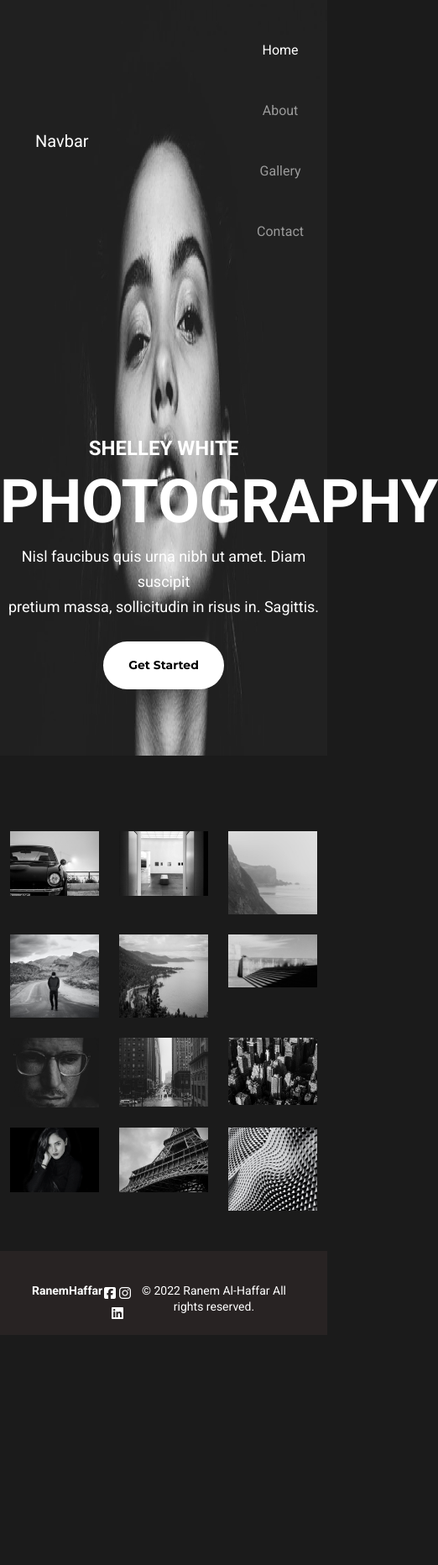
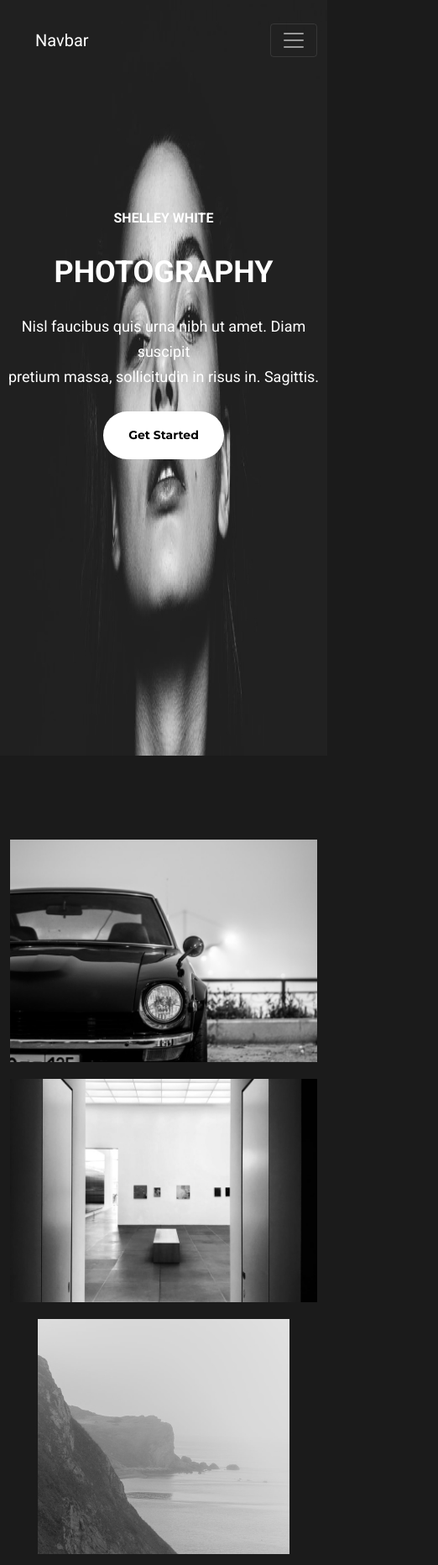
Before and after one commit to Ranem97/Photography-Project, a plain HTML site: page index.html in a window 390 px wide. Shown: the top 1864 px of the page at 84% size, 522 px wide, since content can reach past the window. Before the commit the page ends 1590 px from the top, so only its background shows below. Drawn offline with nearby package versions, Linux system fonts and the light colour scheme; a web font is replaced by a local one.

Commit message:
added responsivity to home page

```diff
--- a/index.html
+++ b/index.html
@@ -25,10 +25,15 @@
 <body>
     <div class="hero">
         <div class="container-fluid">
-            <nav class="navbar navbar-expand-lg navbar-dark d-flex justify-content-between pt-4">
+            <nav class="navbar navbar-expand-lg navbar-dark d-flex">
 
                 <a class="navbar-brand" href="#">Navbar</a>
-                <div class="" id="navbarNav">
+                <button class="navbar-toggler" type="button" data-bs-toggle="collapse"
+                    data-bs-target="#navbarSupportedContent" aria-controls="navbarSupportedContent"
+                    aria-expanded="false" aria-label="Toggle navigation">
+                    <span class="navbar-toggler-icon"></span>
+                </button>
+                <div class="collapse navbar-collapse" id="navbarSupportedContent">
                     <ul class="navbar-nav list-items">
                         <li class="nav-item">
                             <a class="nav-link m-3 active" aria-current="page" href="#">Home</a>
@@ -57,52 +62,53 @@
         </div>
     </div>
     <div class="container">
-        <div class="row mb-4 d-flex justify-content-evenly">
-            <div class="col-4">
+        <div class="row mb-4 d-lg-flex justify-content-between row-1">
+            <div class="col-lg-4 col-sm-12">
                 <img src="images/Rectangle 107.jpg" class="img-fluid" />
             </div>
-            <div class="col-4">
+            <div class="col-lg-4 col-sm-12">
                 <img src="images/Rectangle 108.jpg" class="img-fluid" />
             </div>
-            <div class="col-4">
+            <div class="col-lg-4 col-sm-12">
                 <img src="images/Rectangle 109.jpg" class="img-fluid" />
             </div>
         </div>
-        <div class="row mb-4">
-            <div class="col-4">
+        <div class="row mb-4 d-lg-flex justify-content-between row-2">
+            <div class="col-lg-4 col-sm-12 ">
                 <img src="images/Rectangle 110.jpg" class="img-fluid" />
             </div>
-            <div class="col-4">
+            <div class="col-lg-4 col-sm-12">
                 <img src="images/Rectangle 111.jpg" class="img-fluid" />
             </div>
-            <div class="col-4">
+            <div class="col-lg-4 col-sm-12">
                 <img src="images/Rectangle 112.jpg" class="img-fluid" />
             </div>
         </div>
-        <div class="row mb-4">
-            <div class="col-4">
+        <div class="row mb-4 d-lg-flex justify-content-between row-3">
+            <div class="col-lg-4 col-sm-12">
                 <img src="images/Rectangle 113.jpg" class="img-fluid" />
             </div>
-            <div class="col-4">
+            <div class="col-lg-4 col-sm-12">
                 <img src="images/Rectangle 114.jpg" class="img-fluid" />
             </div>
-            <div class="col-4">
+            <div class="col-lg-4 col-sm-12">
                 <img src="images/Rectangle 115.jpg" class="img-fluid" />
             </div>
         </div>
-        <div class="row mb-5">
-            <div class="col-4">
+        <div class="row mb-5 d-lg-flex justify-content-between row-4">
+            <div class="col-lg-4 col-sm-12">
                 <img src="images/Rectangle 116.jpg" class="img-fluid" />
             </div>
-            <div class="col-4">
+            <div class="col-lg-4 col-sm-12">
                 <img src="images/Rectangle 117.jpg" class="img-fluid" />
             </div>
-            <div class="col-4">
+            <div class="col-lg-4 col-sm-12">
                 <img src="images/Rectangle 118.jpg" class="img-fluid" />
             </div>
         </div>
+        <button class="d-sm-block d-lg-none see-more-btn">See More</button>
     </div>
-    <footer class="d-flex justify-content-between mt-5">
+    <footer class="d-lg-flex justify-content-between mt-5">
         <h3>RanemHaffar</h3>
         <div class="social">
             <a href="#" target="_blank">
--- a/src/styles.css
+++ b/src/styles.css
@@ -67,7 +67,6 @@ nav .navbar-brand {
 
 footer {
   background-color: var(--footer-color);
-  height: 100px;
   color: var(--primary-color);
   text-align: center;
   padding: 38px;
@@ -152,13 +151,59 @@ footer h3 {
 .information h5 .fas {
   padding: 10px;
 }
+.hero .collapse {
+  justify-content: end;
+}
 
 @media (max-width: 960px) {
+  .container .row img {
+    display: block;
+    margin: 10px auto !important;
+  }
+  .see-more-btn {
+    display: flex;
+    margin: 0 auto;
+  }
+  .row-2,
+  .row-3,
+  .row-4 {
+    display: none;
+  }
+
+  .hero .navbar button {
+    margin: 20px 0;
+  }
+  .hero h2 {
+    font-size: 16px;
+  }
+  .hero h1 {
+    font-size: 36px;
+  }
+  .hero p {
+    font-size: 12px;
+  }
+  .hero {
+    background-size: 100% 100%;
+    height: 200;
+  }
+  .hero .caption {
+    padding-top: 150px;
+  }
+  .footer {
+    display: block;
+  }
+  .footer h4,
+  .footer .social {
+    background-color: var(--footer-color);
+  }
+
   footer h3,
   footer h4 {
     font-size: 14px;
+    padding: 20px;
   }
   footer .social a {
     padding: 0;
+    margin-bottom: 20px;
   }
 }
```
Also changed, not shown: about.html (+8 -3 lines).
